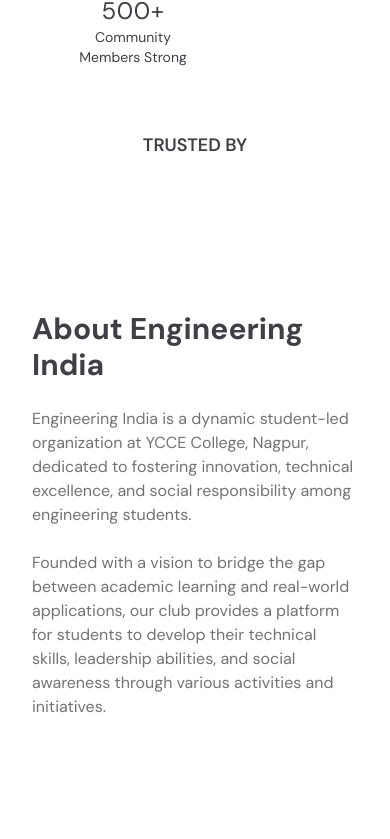
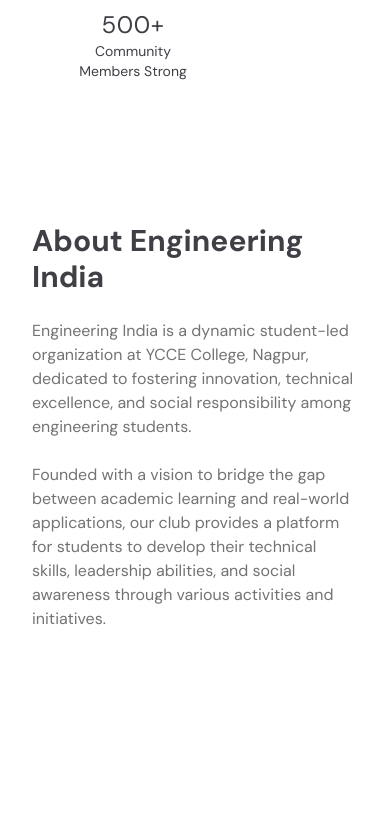
Before and after one commit to ChirayuPatle/Engineering_India_Website, a Next.js app: page / in a window 390 px wide. Shown: the part 941-1780 px from the top of the page. Built offline with nearby package versions, Linux system fonts and the light colour scheme; no server answers; the database is empty.

Commit message:
minor changes

```diff
--- a/src/app/page.tsx
+++ b/src/app/page.tsx
@@ -246,11 +246,6 @@
               ))}
             </div>
 
-            <div className="trusted-by mt-16 w-full max-w-3xl text-center text-zinc-700">
-              <h3 className="mb-6 text-lg font-semibold sm:text-xl md:text-2xl">
-                TRUSTED BY
-              </h3>
-            </div>
           </div>
         </Container>
       </Section>
--- a/src/components/landing/faq.tsx
+++ b/src/components/landing/faq.tsx
@@ -25,8 +25,7 @@
   {
     question: "Are there any membership fees?",
     answer:
-      "Yes, there is a nominal annual membership fee that helps us fund our activities and events. The exact amount is announced during the membership drive each year.",
-  },
+    "No, there are no membership fees. Our club is open to everyone without any financial requirements. We believe in inclusivity and passion over payments, so you can join and participate in all activities and events for free!"  },
   {
     question: "Can first-year students join the club?",
     answer:
--- a/src/components/landing/navbar.tsx
+++ b/src/components/landing/navbar.tsx
@@ -30,7 +30,7 @@
   { name: "Blogs", href: "/blog" },
   { name: "Team", href: "/team" },
   { name: "Contact", href: "/contact" },
-  { name: "Blogs", href: "/blog" },
+
 ];
 
 export default function Navbar() {
```
Also changed, not shown: 1 other file (tests, documents, lock files or other folders).
